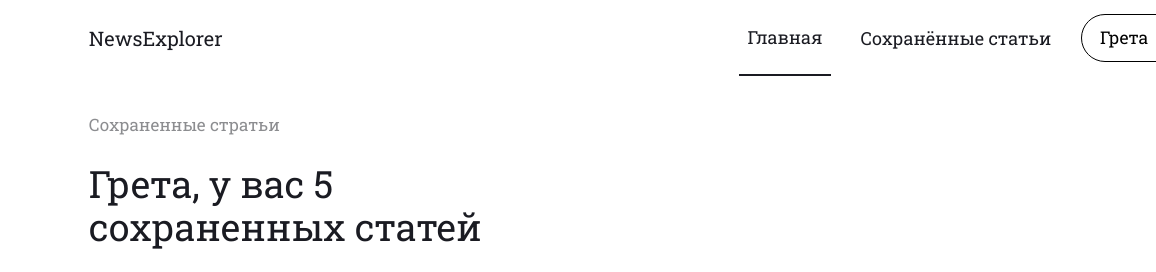
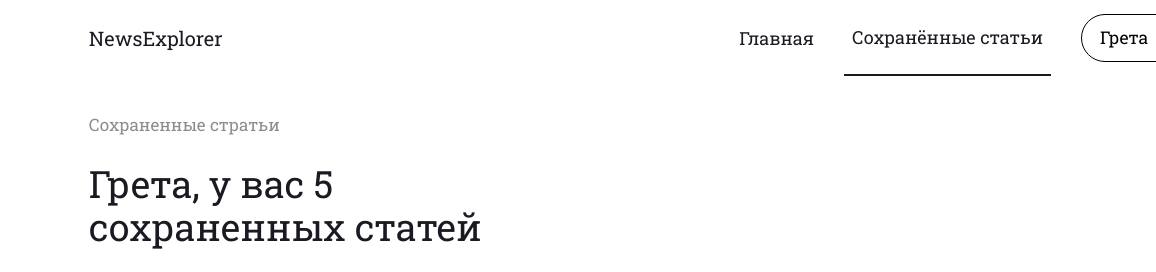
Before and after one commit to t0nyhat/news-explorer-frontend, a website built with webpack: page src/articles/articles.html in a window 1280 px wide. Shown: the top 272 px of the page, 0-1156 px from the left. Built offline with nearby package versions, Linux system fonts and the light colour scheme.

Commit message:
version updated

```diff
--- a/package.json
+++ b/package.json
@@ -1,6 +1,6 @@
 {
   "name": "news-explorer-frontend",
-  "version": "1.0.0",
+  "version": "1.0.1",
   "description": "News Project Frontend",
   "main": "index.js",
   "scripts": {
--- a/src/articles/articles.html
+++ b/src/articles/articles.html
@@ -18,8 +18,8 @@
       <img class="header__mobile-menu-pic" src="<%=require('../images/menu_dark.svg').default%>" alt="mobile menu icon">
     </div>
     <nav class="header__menu header__menu_hide header__menu_auth">
-      <a class="link header__link header__link_active header__link_dark" href="index.html">Главная</a>
-      <a class="link articles header__link header__link_dark" href="articles.html">Сохранённые статьи</a>
+      <a class="link header__link  header__link_dark" href="index.html">Главная</a>
+      <a class="link articles header__link header__link_active header__link_dark" href="articles.html">Сохранённые статьи</a>
       <button class="button header__auth-button header__auth-button_dark">
         <span class="header__auth-text">Грета</span>
         <img src="<%=require('../images/logout.svg').default%>" class="header__logout-pic  header__logout-pic_show" alt="icon logout">
```
Also changed, not shown: README.md.
